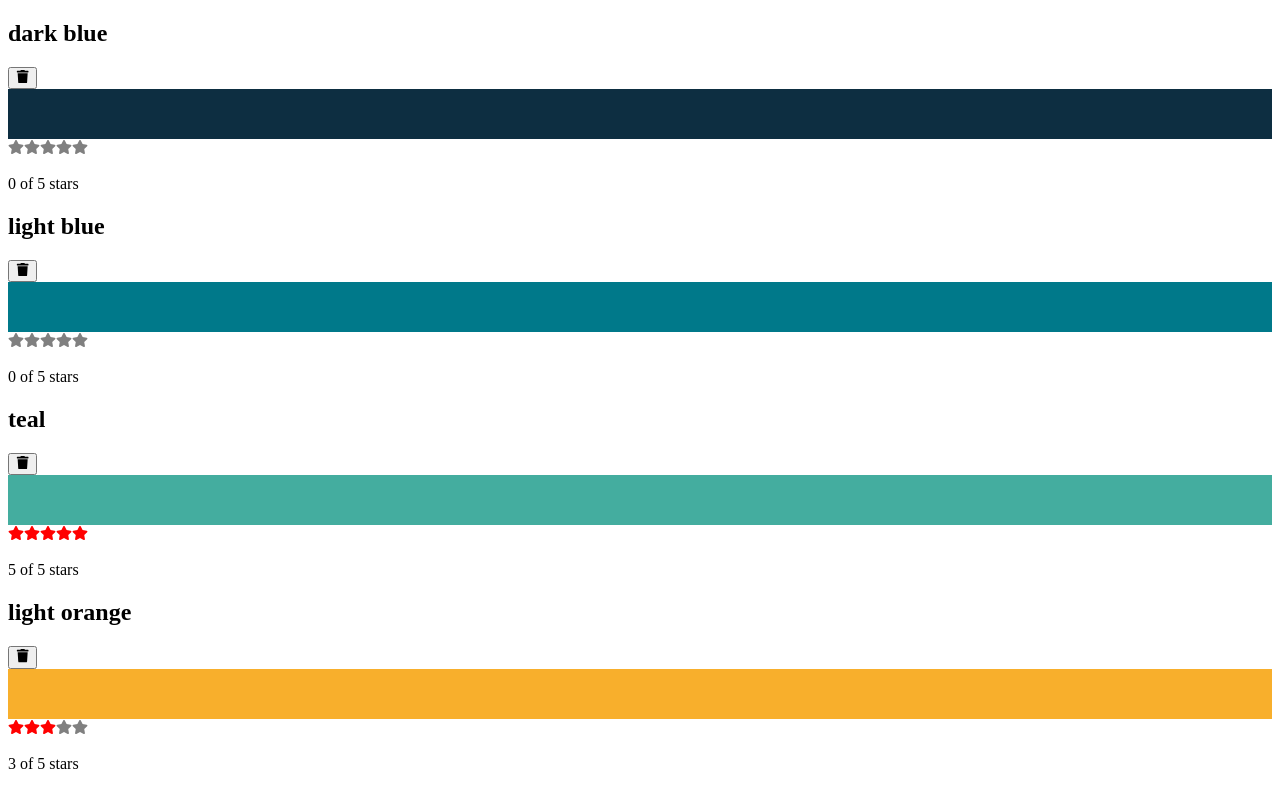
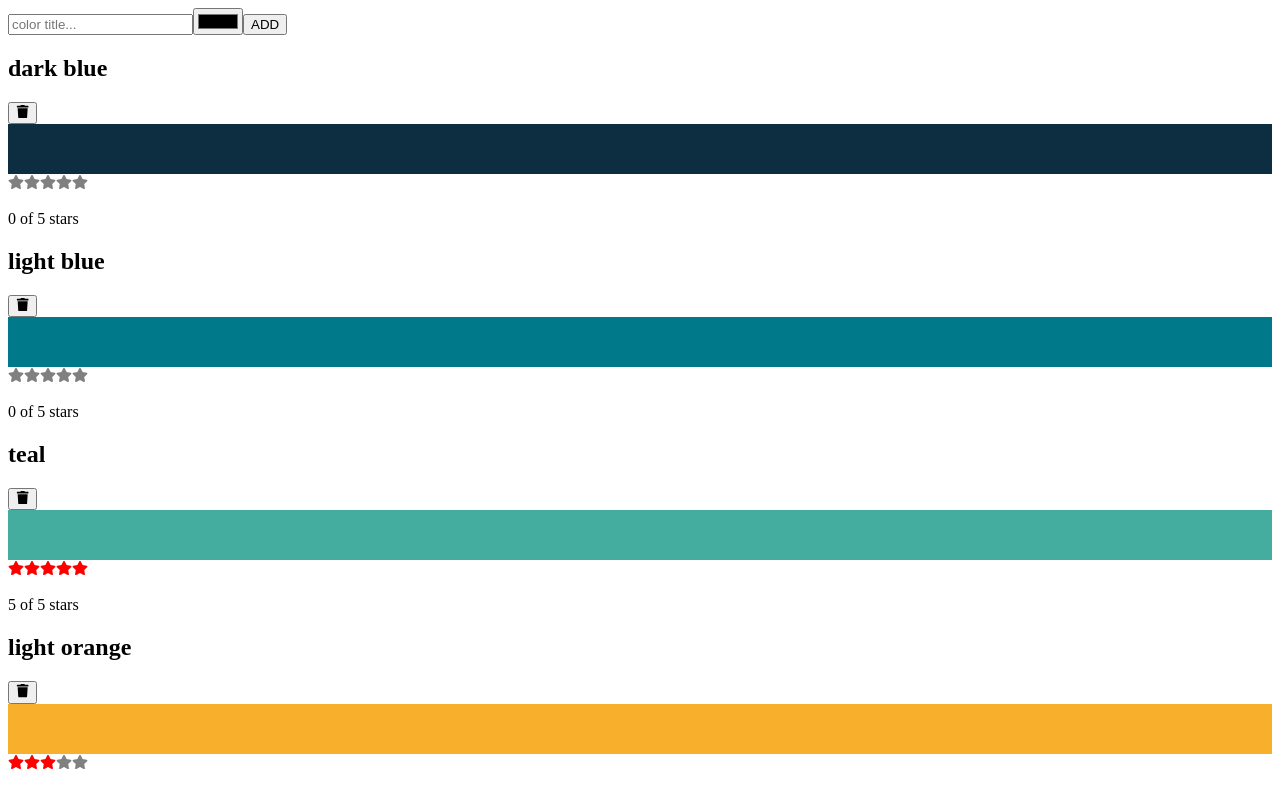
Before and after one commit to yungshun317/react-color-organizer, a React app: page / in a window 1280 px wide. Shown: the top 790 px of the page. Built offline with nearby package versions, Linux system fonts and the light colour scheme.

Commit message:
[FEAT] Add the `AddColorForm` component to the `App` component

```diff
--- a/src/App.js
+++ b/src/App.js
@@ -1,12 +1,29 @@
 import React, { useState } from "react";
 import colorData from "./color-data.json";
 import ColorList from "./ColorList.js";
+import AddColorForm from "./AddColorForm";
+import { v4 } from "uuid";
 
 // [1] `App`will be the only component that holds state
 export default function App() {
 	// `useState` for state management
 	const [colors, setColors] = useState(colorData);
 	return (
+		<>
+		    <AddColorForm
+		        onNewColor={(title, color) => {
+		        	const newColors = [
+                        ...colors,
+                        {
+                        	id: v4(),
+                        	rating: 0,
+                        	title,
+                        	color
+                        }
+		        	];
+		        	setColors(newColors);
+		        }}
+		    />
 		    <ColorList
 	            colors={colors}
 	            onRemoveColor={id => {
@@ -20,5 +37,6 @@ export default function App() {
                     setColors(newColors);
 	            }}
 	        />
+	    </>
 	);
 }
--- a/src/hooks.js
+++ b/src/hooks.js
@@ -4,7 +4,7 @@ import { useState } from "react";
 export const useInput = initialValue => {
 	const [value, setValue] = useState(initialValue);
 	return [
-	    { value, onChange: e => e.setValue(e.target.value) },
+	    { value, onChange: e => setValue(e.target.value) },
 	    () => setValue(initialValue)
 	];
 };
```
Lines whose indentation alone changed are shown as unchanged.
